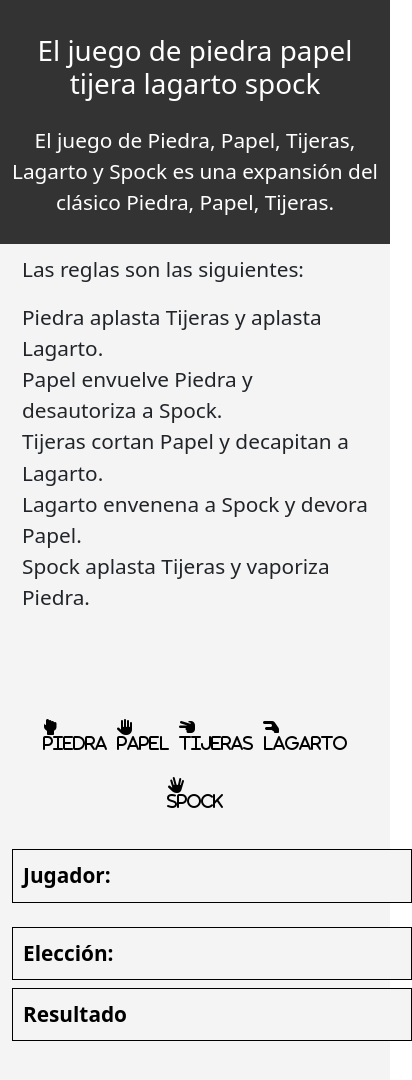
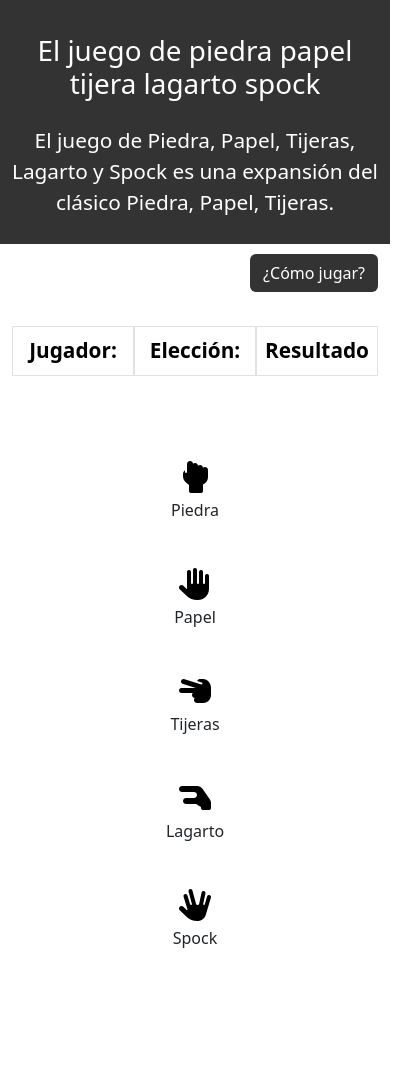
Before and after one commit to jose-giithub/piedra-papel-tijera-lagarto-spock, a website: page index.html in a window 390 px wide. Shown: the whole page, 412 px wide, since content can reach past the window. Drawn offline with nearby package versions, Linux system fonts and the light colour scheme.

Commit message:
Modifico html, css y js para cambiar el css

```diff
--- a/CSS/styles.css
+++ b/CSS/styles.css
@@ -1,149 +1,113 @@
 body {
     font-family: 'Tahoma', sans-serif;
 }
-main{
-    background-color: #f4f4f4;
+
+main {
+    background-color: white;
     min-height: 1200px; /* Ajustado a min-height para permitir expansión */
 }
-header{
+
+header {
     background-color: #333;
     color: #fff;
     text-align: center;
     padding: 10px;
 }
+
 .subtitle {
     font-size: 1.3rem;
 }
+
+#divPadreBotonReglas {
+    margin-top: 10px;
+}
+
+#botonReglas  ,#cerrarInstrucciones{
+    background-color: #333;
+    color: white;
+}
+
+#instrucciones {
+    text-align: center;
+    height: 400px;
+    width: 30%;
+    position: fixed;
+    top: 50%;
+    left: 50%;
+    transform: translate(-50%, -50%);
+    z-index: 1050; /* Asegura que la card esté por encima de otros elementos */
+    background-color: white;
+    box-shadow: 0 0 10px rgba(0, 0, 0, 0.5);
+    display: none;
+}
+
 section {
-    background-color: #f4f4f4;
+    background-color: white;
     padding: 10px;
     font-size: 1.3rem;
 }
-.divCirculos {
-    background-color: #f4f4f4;
-    position: relative;
-    height: 50px; /* Ajusta este valor según sea necesario */
-    display: flex;
-    justify-content: center;
-    align-items: center;
-}
 
-.circle {
-    width: 100px;
-    height: 100px;
-    border-radius: 50%;
-    display: flex;
-    align-items: center;
-    justify-content: center;
-    color: white;
-    font-size: 1.2rem;
-    cursor: pointer;
-    position: absolute;
-}
-
-/* Tijeras */
-.circle-purple {
-    background-color: purple;
-    top: -250%;
-    left: 50%;
-    transform: translate(-50%, -100%);
-}
-
-/* Spock */
-.circle-blue {
-    background-color: blue;
-    top: calc(100% - 200px);
-    left: calc(50% - 200px);
-}
-
-/* Papel */
-.circle-orange {
-    background-color: orange;
-    top: calc(100% - 200px);
-    left: calc(42% + 200px);
-}
-
-/* Piedra */
-.circle-pink {
-    background-color: pink;
-    top: calc(-450% + 200px);
-    left: calc(38% + 200px);
-}
-
-/* Lagarto */
-.circle-green {
-    background-color: chartreuse;
-    top: calc(-450% + 200px);
-    left: calc(55% - 200px);
-}
-#mostrarJugador{
-    padding: 10px;
-    width: 400px;
+#mostrarJugador, #mostrarEleccion, #resultado {
+    width: 30%;
     border: solid 1px #000;
     font-size: 1.3rem;
     font-weight: bold;
-    background-color: #f4f4f4;
+    background-color: white;
     color: #000;
+    text-align: center;
+}
+
+.divpadreIconos {
+    margin: 60px 100px;
+    display: flex;
+    justify-content: space-around;
+    flex-wrap: wrap;
+}
+
+.divPiedra, .divPapel, .divTijeras, .divLagarto, .divSpock {
+    display: flex;
+    flex-direction: column;
+    align-items: center;
+    justify-content: center;
+    width: 10%;
+    padding: 10px;
+    margin: 10px;
+}
+
+.divpadreIconos i {
+    font-size: 2rem;
+    transition: color 0.3s;
+}
+
+.divpadreIconos :hover {
+    background-color: #bdc8d3 !important;
 
 }
 
-#mostrarEleccion {
-    padding: 10px;
-    width: 400px;
-    border: solid 1px #000;
-    font-size: 1.3rem;
-    font-weight: bold;
-    background-color: #f4f4f4;
-    color: #000;
-
-}
-
-#resultado {
-    padding: 10px;
-    width: 400px;
-    border: solid 1px #000;
-    font-size: 1.3rem;
-    font-weight: bold;
-    background-color: #f4f4f4;
-    color: #000;
+.divpadreIconos p {
+    margin-top: 5px;
+    text-align: center;
 }
 
 /* Media Queries para pantallas pequeñas */
-@media (max-width: 1300px) {
-
-    .divCirculos {
-        margin-top: 80px;
-        background-color: #f4f4f4;
-        position: relative;
-        height: auto; /* Ajuste para permitir expansión */
-        display: flex;
-        justify-content: center;
-        align-items: center;
-        flex-wrap: wrap; /* Permite que los elementos se envuelvan en pantallas más pequeñas */
-        gap: 10px; /* Espacio entre los círculos */
+@media (max-width: 767.98px) {
+    header, section {
+        text-align: center;
     }
 
-    .circle {
-        width: 100px;
-        height: 100px;
-        border-radius: 50%;
-        display: flex;
-        align-items: center;
+    #mostrarJugador, #mostrarEleccion, #resultado {
+        width: 90%;
+        margin: 10px auto; /* Centrar los elementos */
+    }
+
+    .divpadreIconos {
+        flex-direction: row;
         justify-content: center;
+        flex-wrap: wrap;
+    }
 
-        font-size: 1.2rem;
-        cursor: pointer;
-        position: static; /* Cambiado a static para que se alineen correctamente */
+    .divPiedra, .divPapel, .divTijeras, .divLagarto, .divSpock {
+        width: 45%; /* Ajustar el tamaño de los contenedores en pantallas pequeñas */
         margin: 5px;
     }
-
-
-/* Tijeras */
-.circle-purple {
-    background-color: purple;
-    top: -250%;
-    left: 50%;
-    transform: translate(-0%, -100%);
 }
-
-}
--- a/JS/main.js
+++ b/JS/main.js
@@ -1,9 +1,26 @@
 window.addEventListener("DOMContentLoaded", function () {
+    console.log("DOM fully loaded and parsed");
     // Captura de elementos del DOM donde añadiré el contenido
      const divMostrarJugador = $("#mostrarJugador");
     const divMostrarEleccion = $("#mostrarEleccion");
     const divResultado = $("#resultado");
     const servidor = new WebSocket("ws://localhost:3000");
+
+   // Capturo el botón de reglas y añado el evento click
+   $("#botonReglas").click(function () {
+    // si esta oculto lo muestro y si esta visible lo oculto
+    if ($("#instrucciones").is(":visible")) {
+        $("#instrucciones").hide();
+    } else {
+        $("#instrucciones").show();
+    }
+    // $("#instrucciones").show();
+});
+
+// Capturo el botón de cerrar dentro de las instrucciones y añado el evento click
+$("#cerrarInstrucciones").click(function () {
+    $("#instrucciones").hide();
+});
 
     servidor.onmessage = (event) => {
         const data = JSON.parse(event.data);
@@ -17,10 +34,13 @@ window.addEventListener("DOMContentLoaded", function () {
         }
     };
 //Evento click en los botones de elección capturo todos los botones con la clase circle y les añado el ebento click
-    $(".circle").click(function () {
+    $(".divPiedra, .divPapel ,.divTijeras , .divLagarto , .divSpock").click(function () {
+
         const choice = $(this).attr("data-choice");//determino la elección del jugador
         console.log("Opción seleccionada:", choice);
+
         servidor.send(JSON.stringify({ type: 'choice', choice }));//envío la elección al servidor
         divMostrarEleccion.text(`Elegiste: ${choice}`);//Atizo la eleccion en el HTML
     });
+
 });
--- a/index.html
+++ b/index.html
@@ -22,11 +22,14 @@
             <h1 class="my-4">El juego de piedra papel tijera lagarto spock</h1>
             <p class="subtitle">El juego de Piedra, Papel, Tijeras, Lagarto y Spock es una expansión del clásico Piedra, Papel, Tijeras.</p>
         </header>
-    <div class="container text-star">
-
-        <section class="mb-4">
-
-            <p>Las reglas son las siguientes:</p>
+        <div  id="divPadreBotonReglas" class="container text-end">
+            <div id="botonReglas" class="btn  mb-4">¿Cómo jugar?</div>
+        </div>
+        <div id="instrucciones" class="card" style="display:none;">
+            <div class="card-body">
+                <h5 class="card-title">¿Cómo se juega?</h5>
+                <p class="card-text">Copia la URL de tu navegador y envíala a un amigo. Una vez que ambos estén preparados, presionen la selección que deseen.</p>
+                <h6 class="card-subtitle mb-2 text-muted">¿Quién gana a quién?</h6>
                 <ul class="list-unstyled">
                     <li>Piedra aplasta Tijeras y aplasta Lagarto.</li>
                     <li>Papel envuelve Piedra y desautoriza a Spock.</li>
@@ -34,30 +37,39 @@
                     <li>Lagarto envenena a Spock y devora Papel.</li>
                     <li>Spock aplasta Tijeras y vaporiza Piedra.</li>
                 </ul>
-
-        </section>
-        <div class="divCirculos">
-            <!-- <div class="circle circle-blue" data-choice="Spock">Spock</div> -->
-            <!-- <div class="circle circle-purple" data-choice="Tijeras">Tijeras</div> -->
-            <!-- <div class="circle circle-orange" data-choice="Papel">Papel</div> -->
-    <!-- <div class="circle circle-pink" data-choice="Piedra">Piedra</div> -->
-     <!-- <div class="circle circle-green" data-choice="Lagarto">Lagarto</div> -->
-            <i  id="Piedra"  data-choice="Piedra" class="fa-solid fa-hand-back-fist" style="color: #000000;"><p>Piedra</p></i>
-            <i  id="Papel" data-choice="Papel" class="fa-solid fa-hand" style="color: #000000;"><p>Papel</p></i>
-            <i id="Tijeras" data-choice="Tijeras" class="fa-solid fa-hand-scissors" style="color: #000000;"><p>Tijeras</p></i>
-            <i id="Lagarto"  data-choice="Lagarto" class="fa-solid fa-hand-lizard" style="color: #000000;"><p>Lagarto</p></i>
-            <i id="Spock" data-choice="Spock" class="fa-solid fa-hand-spock" style="color: #000000;"><p>Spock</p></i>
-
-
+                <button id="cerrarInstrucciones" class="btn mt-3">Cerrar</button>
             </div>
-        <!-- Añadir el numero de jugador que toca -->
-        <div id="mostrarJugador" class="mt-4">Jugador:</div>
-        <!-- Donde añadiremos la selección de cada jugador -->
-        <div id="mostrarEleccion" class="mt-4"> Elección:</div>
-        <!-- Resultado de la partida -->
-        <div id="resultado" class="mt-2">Resultado</div>
         </div>
-
+        <div class="container text-start">
+            <div class="d-flex justify-content-between mb-4">
+                <div id="mostrarJugador" class="border p-2">Jugador:</div>
+                <div id="mostrarEleccion" class="border p-2">Elección:</div>
+                <div id="resultado" class="border p-2">Resultado</div>
+            </div>
+            <!-- Mas separación esntre estas partes -->
+            <div class="d-flex justify-content-around divpadreIconos">
+                <div class="text-center divPiedra"  data-choice="Piedra">
+                    <i id="Piedra" class="fa-solid fa-hand-back-fist" style="color: #000000;"></i>
+                    <p>Piedra</p>
+                </div>
+                <div class="text-center divPapel" data-choice="Papel">
+                    <i id="Papel"  class="fa-solid fa-hand" style="color: #000000;"></i>
+                    <p>Papel</p>
+                </div>
+                <div id="divIconoTijeras" class="text-center divTijeras" data-choice="Tijeras">
+                    <i id="Tijeras"  class="fa-solid fa-hand-scissors" style="color: #000000;"></i>
+                    <p>Tijeras</p>
+                </div>
+                <div class="text-center divLagarto" data-choice="Lagarto" >
+                    <i id="Lagarto" class="fa-solid fa-hand-lizard" style="color: #000000;"></i>
+                    <p>Lagarto</p>
+                </div>
+                <div class="text-center divSpock" data-choice="Spock">
+                    <i id="Spock"  class="fa-solid fa-hand-spock" style="color: #000000;"></i>
+                    <p>Spock</p>
+                </div>
+            </div>
+        </div>
     </main>
 </body>
 </html>
```
Lines whose indentation alone changed are shown as unchanged.
